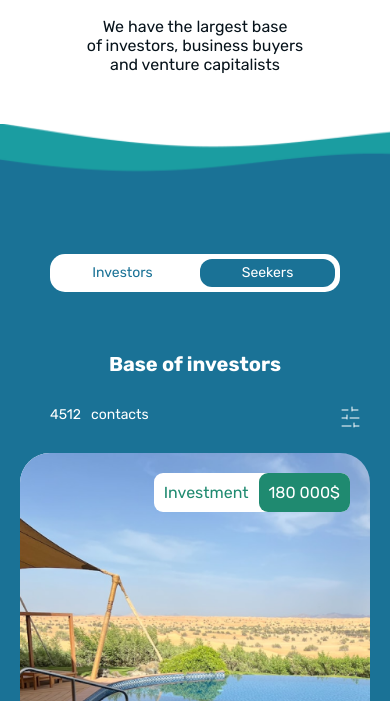
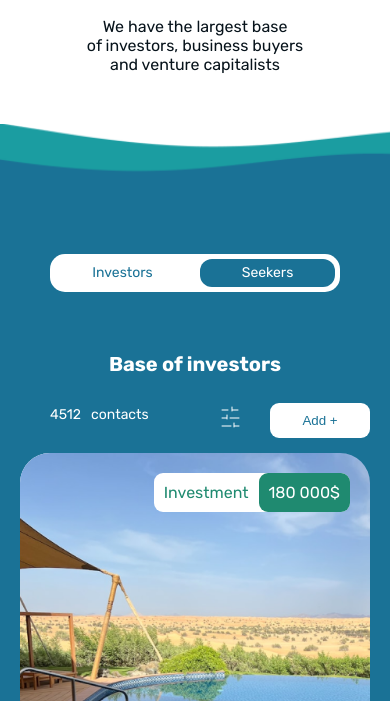
Before and after one commit to SpuriusGit/commentix, a plain HTML site: page index.html in a window 390 px wide. Both pictures are taken after a click on the item "Seekers". Shown: the part 143-844 px from the top of the page. Drawn offline with nearby package versions, Linux system fonts and the light colour scheme.

Commit message:
some fix

```diff
--- a/css/media.css
+++ b/css/media.css
@@ -107,17 +107,34 @@
     body.pricing .offers-block {
         justify-content: space-around;
     }
+    .navbar-block h2 {
+        text-align: left;
+    }
  }
 
  @media (max-width: 1100px) {
     .swiper {
         border-radius: 30px;
     }
-    .navbar-block h2 {
-        text-align: left;
-    }
     .swiper-wrapper {
         padding-top: 0;
+    }
+    body.pricing .content {
+        padding-top: 50px;
+    }
+    body.pricing .add-button-m {
+        position: absolute;
+        top: 0px;
+        background-color: #fff;
+        color: #1A7296;
+        display: flex;
+        justify-content: center;
+        align-items: center;
+        height: 35px;
+        width: 100px;
+        border-radius: 9px;
+        border: none;
+        left: 68%;
     }
 }
 
@@ -149,6 +166,23 @@
  }
 
  @media (max-width: 768px) {
+    body.pricing .add-button-m {
+        position: absolute;
+        top: -50px;
+        background-color: #fff;
+        color: #1A7296;
+        display: flex;
+        justify-content: center;
+        align-items: center;
+        height: 35px;
+        width: 100px;
+        border-radius: 9px;
+        border: none;
+        left: calc(100% - 100px);
+    }
+    body.pricing .content {
+        padding-top: 0px;
+    }
     .export-section {
         display: none;
     }
@@ -178,11 +212,10 @@
         margin-bottom: 30px;
     }
     .filter-panel {
-        left: calc(100% - 380px);
         top: -15px;
         min-width: auto;
         width: 200px;
-        left: calc(100% - 205px);
+        left: calc(100% - 325px);
     }
     .filter-panel.active {
         border-radius: 12px 0px 12px 12px;
--- a/css/style.css
+++ b/css/style.css
@@ -26,7 +26,9 @@ h2 {
 button {
     cursor: pointer;
 }
-
+.add-button-m {
+    display: none;
+}
 .subtitle {
     font-family: 'Rubik';
     font-style: normal;
@@ -178,7 +180,12 @@ button {
     justify-content: space-between;
     align-items: center;
 }
-
+.investors-mode {
+    display: none;
+}
+body.pricing .filter-item-text.investors-mode {
+    display: flex;
+}
 .filtered-list-item ul {
     display: none;
 }
--- a/index.html
+++ b/index.html
@@ -10,7 +10,7 @@
     <link rel="stylesheet" href="css/checkbox.css">
     <link rel="stylesheet" href="css/investors.css">
     <link rel="stylesheet" href="css/media.css">
-    <title>Document</title>
+    <title>Commentix</title>
 </head>
 <body>
     <div class="wrapper">
@@ -83,8 +83,11 @@
                         </li>
                         <li><div class="filter-item-text"><p>Categories</p><span class="dropdown-icon"></span></div></li>
                         <li><div class="filter-item-text"><p>Rounds</p><span class="dropdown-icon"></span></div></li>
+                        <li><div class="filter-item-text investors-mode"><p>Money</p><span class="dropdown-icon"></span></div></li>
+                        <li><div class="filter-item-text investors-mode"><p>Revenue 6 months</p><span class="dropdown-icon"></span></div></li>
                     </ul>
                 </div>
+                <button class="add-button-m">Add +</button>
                 <div class="tab-content">
                     <div id="home" data-tab-content class="active">
                       <div class="investors-tab-container">
```
